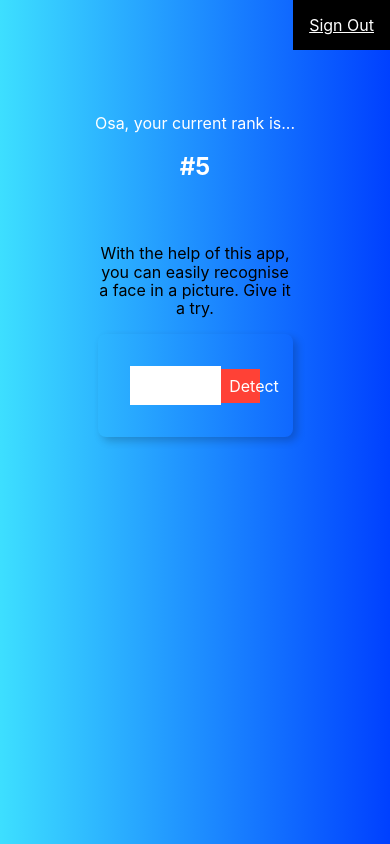
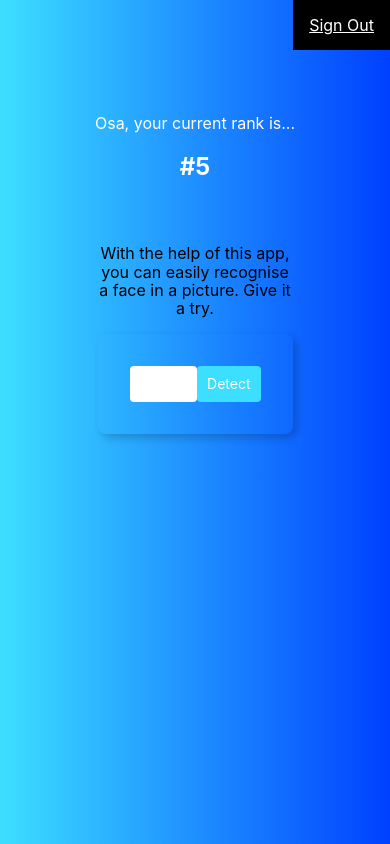
Before and after one commit to AkhatorEnosa/app, a React (Create React App) app: page / in a window 390 px wide. Built offline with nearby package versions, Linux system fonts and the light colour scheme; what clarifai would draw is missing.

Commit message:
face detection box colour change, message alert when found or not, better responsivity

```diff
--- a/src/App.js
+++ b/src/App.js
@@ -18,7 +18,8 @@ class App extends Component {
     this.state = {
       input: "",
       imageUrl: "",
-      box: {}
+      box: {},
+      message: ""
     }
   }
 
@@ -58,8 +59,18 @@ class App extends Component {
     .predict(
       Clarifai.FACE_DETECT_MODEL,
       this.state.input)
-    .then(res => this.displayRegion(this.calculateFaceLocation(res)))
-    .catch(err => console.log(err));
+    .then(res => {
+       this.displayRegion(this.calculateFaceLocation(res));
+       this.setState({
+         message: "Face found!"
+       })
+    })
+    .catch(err => {
+      console.log("ERROR: ", err);
+      this.setState({
+        message: "No face recognised!"
+      })
+    });
   }
 
   render () {
@@ -69,7 +80,7 @@ class App extends Component {
         <Navigation/>
         <Rank />
         <ImageLinkForm onInputChange={this.onInputChange} onSubmit={this.onSubmit}/>
-        <FaceRecognition imageUrl={this.state.imageUrl} box={this.state.box}/>
+        <FaceRecognition imageUrl={this.state.imageUrl} box={this.state.box} message={this.state.message}/>
 
       </div>
     );
--- a/src/components/FaceRecognition/FaceRecognition.css
+++ b/src/components/FaceRecognition/FaceRecognition.css
@@ -1,6 +1,6 @@
 .bounding-box {
     position: absolute;
-    box-shadow: 0 0 0 3px #149df2 inset;
+    box-shadow: 0 0 0 3px #aaf507 inset;
     display: flex;
     flex-wrap: wrap;
     justify-content: center;
--- a/src/components/FaceRecognition/FaceRecognition.js
+++ b/src/components/FaceRecognition/FaceRecognition.js
@@ -4,6 +4,7 @@ import './FaceRecognition.css';
 const FaceRecognition = (prop) => {
     return (
         <div className='custom-center ma'>
+            <small className="mt4" style={{ marginTop: "40px", color: "white" }}>{prop.message}</small>
             <div className='absolute mt5'>
                 <img id="inputImage" src={prop.imageUrl} width="300px" height="auto"/>
                 <div className="bounding-box absolute" style={{ top: prop.box.topRow, right: prop.box.rightCol, bottom: prop.box.bottomRow, left: prop.box.leftCol}}></div>
--- /dev/null
+++ b/src/components/ImageLinkForm/ImageLinkForm.css
@@ -0,0 +1,4 @@
+#form {
+    display: flex;
+    justify-content: space-between;
+}
--- a/src/components/ImageLinkForm/ImageLinkForm.js
+++ b/src/components/ImageLinkForm/ImageLinkForm.js
@@ -1,4 +1,5 @@
 import React from "react";
+import './ImageLinkForm.css';
 
 const ImageLinkForm = ({ onInputChange, onSubmit }) => {
     return (
@@ -6,9 +7,9 @@ const ImageLinkForm = ({ onInputChange, onSubmit }) => {
             <p className="f5">
                 {'With the help of this app, you can easily recognise a face in a picture. Give it a try.'}
             </p>
-            <div className="pa4 br3 shadow-5">
-                <input type="text" autoFocus className="f4 pa2 w-70 center" style={{ outline: "none", border:  "none"}} onChange={onInputChange}/>
-                <button className="w-30 grow ph2 dib pv2 white bg-red pointer" style={{ outline: "none", border: "none"}} onClick={onSubmit}>Detect</button>
+            <div id="form" className="pa4 br3 shadow-5 f6">
+                <input type="text" autoFocus className="pa2 br2 w-70 center" style={{ outline: "none", border:  "none"}} onChange={onInputChange}/>
+                <button className="grow br2 dib white pointer" style={{ padding: "10px", outline: "none", border: "none", background: "rgb(61, 223, 255)"}} onClick={onSubmit}>Detect</button>
             </div>
         </div>
     )
```
